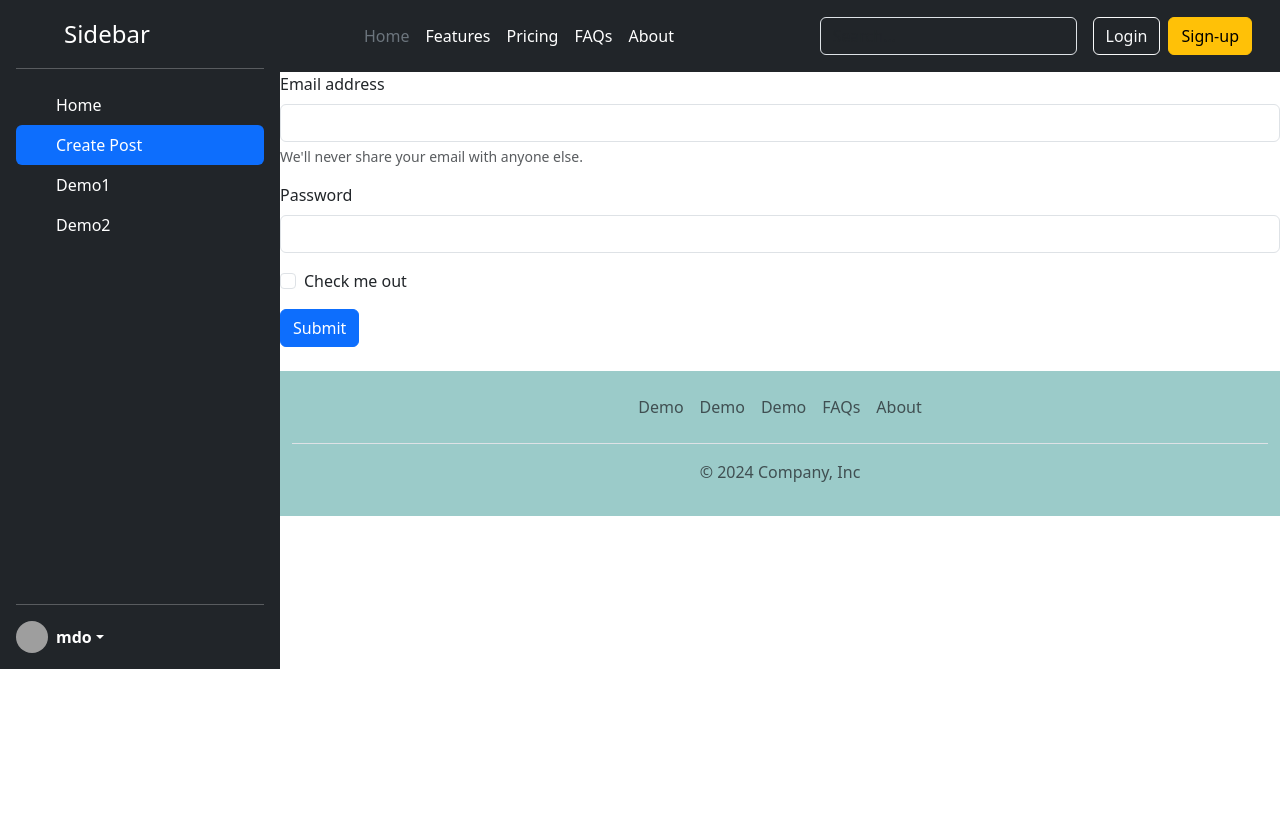
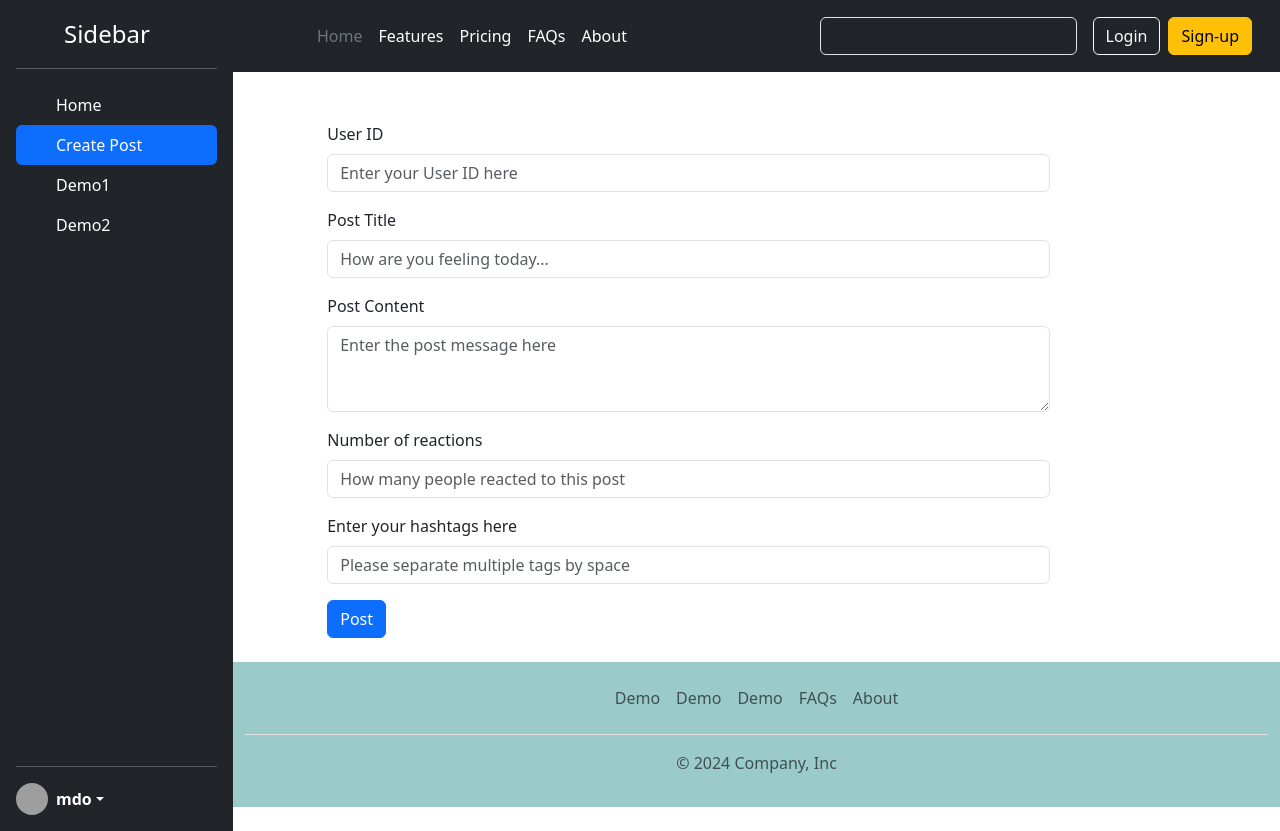
Before and after one commit to Priest-Davos/Social-Media-in-React, a React (Vite) app: page / in a window 1280 px wide. Both pictures are taken after a click on the link "Create Post". Before the commit the page ends 800 px from the top, so only its background shows below. Built offline with nearby package versions, Linux system fonts and the light colour scheme; grey boxes are pictures that could not be loaded.

Commit message:
Modified form in CreatePost component according to the data we need from the user as input like(userId,PostTitle,PostContent,NoOfReactions,Hashtags) will update some inputField in future as userid we will get like from their login detail , reactions

```diff
--- a/src/App.css
+++ b/src/App.css
@@ -35,3 +35,10 @@
 .alert.alert-warning.reactions {
   margin-bottom: 0px;
 }
+
+
+.create-post{
+  width: 69%;
+  margin-top: 50px;
+  margin-left: 9%;
+}
--- a/src/components/CreatePost.jsx
+++ b/src/components/CreatePost.jsx
@@ -1,20 +1,34 @@
 const CreatePost=()=>{
   return(
-    <form>
-  <div class="mb-3">
-    <label for="exampleInputEmail1" class="form-label">Email address</label>
-    <input type="email" class="form-control" id="exampleInputEmail1" aria-describedby="emailHelp"></input>
-    <div id="emailHelp" class="form-text">We'll never share your email with anyone else.</div>
+    <form className="create-post">
+    <div className="mb-3">
+    <label for="userId" className="form-label">User ID</label>
+    <input type="text" className="form-control" id="userId" placeholder="Enter your User ID here" ></input>
+
   </div>
-  <div class="mb-3">
-    <label for="exampleInputPassword1" class="form-label">Password</label>
-    <input type="password" class="form-control" id="exampleInputPassword1"></input>
+  <div className="mb-3">
+    <label for="title" className="form-label">Post Title</label>
+    <input type="text" className="form-control" id="title" placeholder="How are you feeling today..." ></input>
+
   </div>
-  <div class="mb-3 form-check">
-    <input type="checkbox" class="form-check-input" id="exampleCheck1"></input>
-    <label class="form-check-label" for="exampleCheck1">Check me out</label>
+  <div className="mb-3">
+    <label for="body" className="form-label">Post Content</label>
+    <textarea type="text"  rows="3" className="form-control" id="body" placeholder="Enter the post message here" ></textarea>
+
   </div>
-  <button type="submit" class="btn btn-primary">Submit</button>
+
+  <div className="mb-3">
+    <label for="reactions" className="form-label">Number of reactions</label>
+    <input type="text" className="form-control" id="reactions" placeholder="How many people reacted to this post" ></input>
+
+  </div>
+  <div className="mb-3">
+  <label for="tags" className="form-label">Enter your hashtags here</label>
+  <input type="text" className="form-control" id="tags" placeholder="Please separate multiple tags by space" ></input>
+
+</div>
+
+  <button type="submit" className="btn btn-primary">Post</button>
 </form>
   )
 }
--- a/src/components/Sidebar.jsx
+++ b/src/components/Sidebar.jsx
@@ -8,7 +8,7 @@ const HandleOnClick=(event)=>{
   //console.log(selectedTab)
   return (
 
-    <div className="d-flex flex-column flex-shrink-0 p-3 text-bg-dark sidebar" style={{width: "280px"}}>
+    <div className="d-flex flex-column flex-shrink-0 p-3 text-bg-dark sidebar" style={{width: "233px"}}>
     <a href="/" className="d-flex align-items-center mb-3 mb-md-0 me-md-auto text-white text-decoration-none">
       <svg className="bi pe-none me-2" width="40" height="32"><use xlinkHref="#bootstrap"></use></svg>
       <span className="fs-4">Sidebar</span>
```
